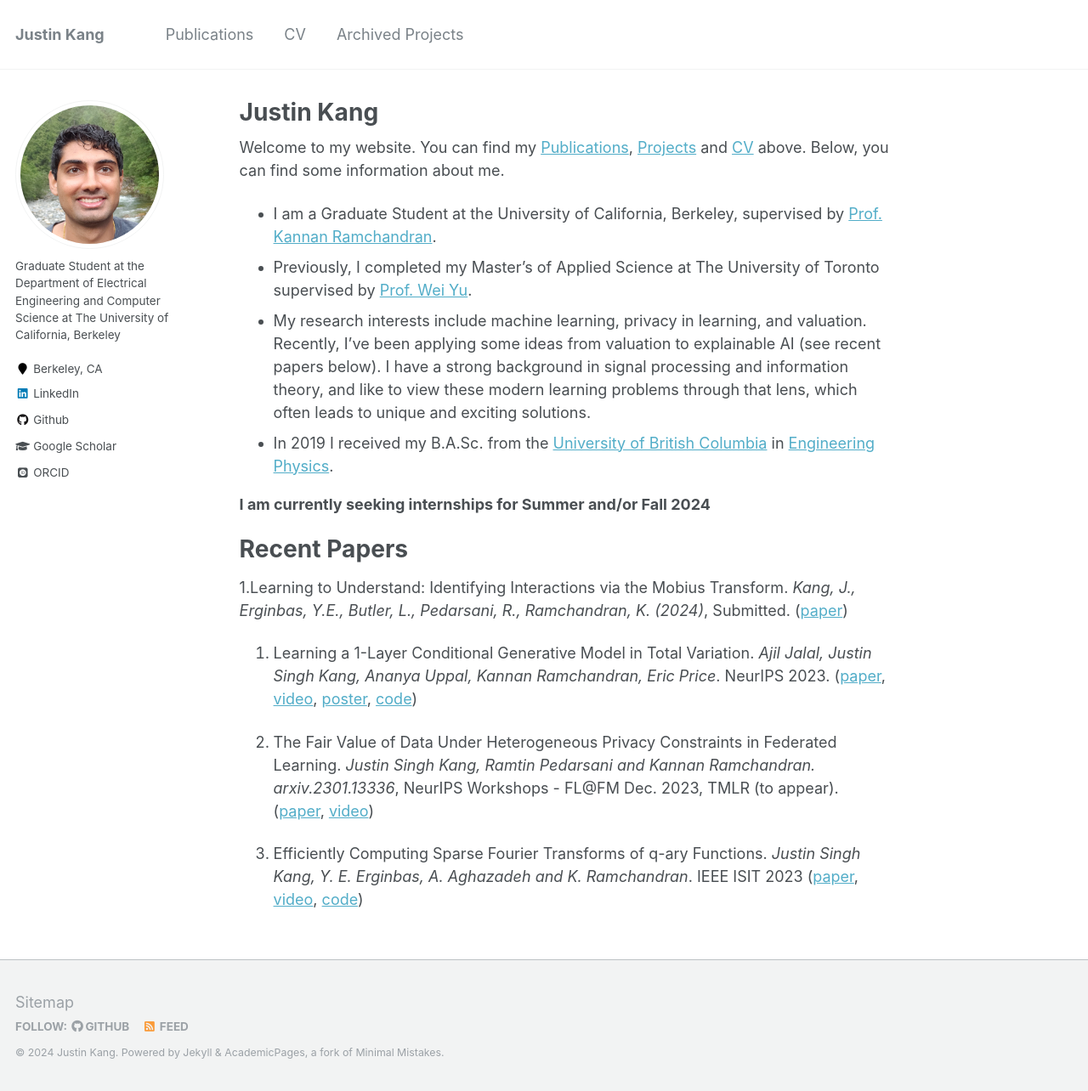
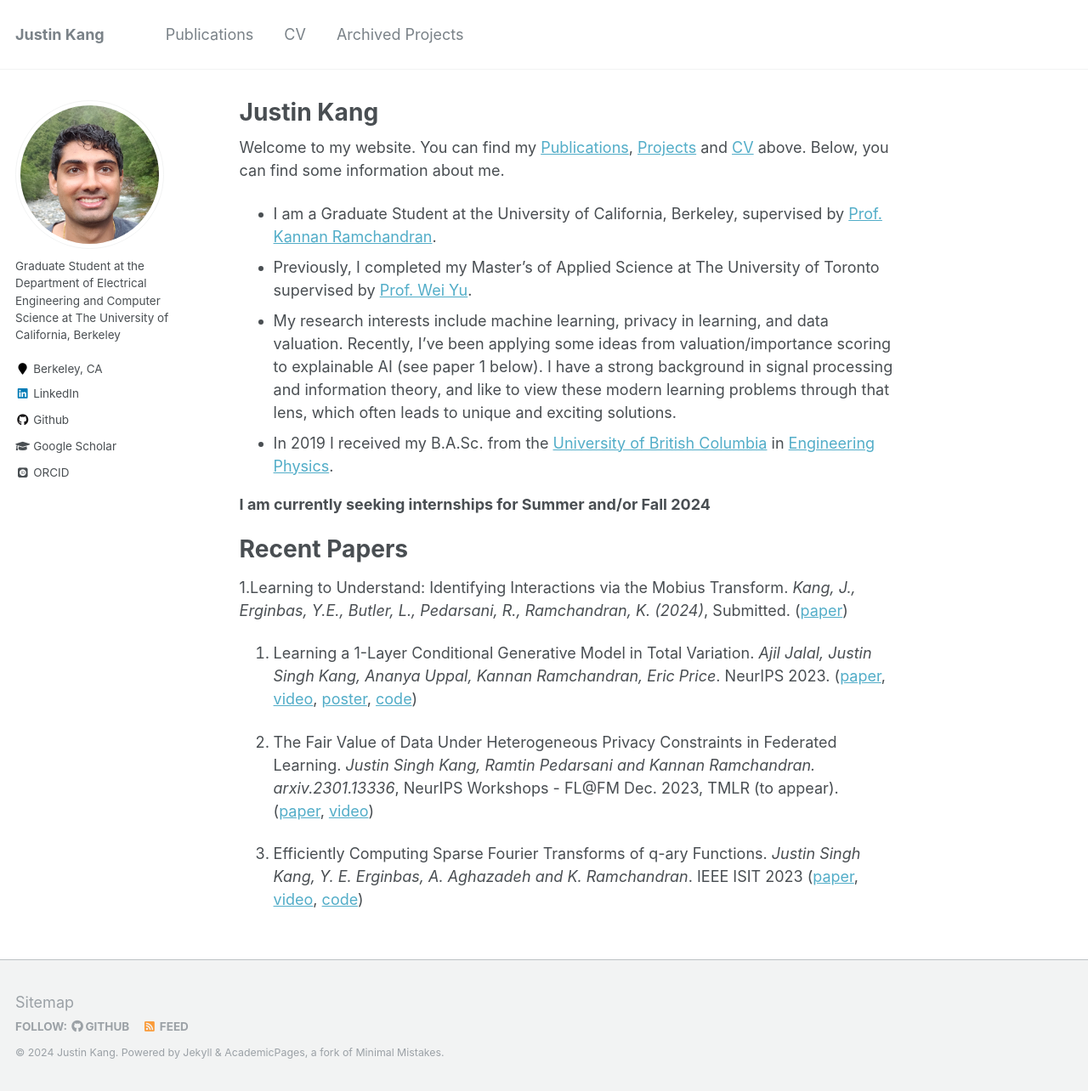
Before and after one commit to justinkang221/justinkang221.github.io, a Jekyll site: the page built from _pages/about.md, in a window 1280 px wide and 1284 px high. Shown: the whole window at 85% size. Built offline with Jekyll 4.4.1, drawn with Linux system fonts in a browser that asks for light colours; some web fonts are replaced.

Commit message:
updates to about page

```diff
--- a/_pages/about.md
+++ b/_pages/about.md
@@ -11,7 +11,7 @@ Welcome to my website. You can find my <a href='publications'>Publications</a>,
 
 * I am a Graduate Student at the University of California, Berkeley, supervised by <a href='https://people.eecs.berkeley.edu/~kannanr'>Prof. Kannan Ramchandran</a>.
 * Previously, I completed my Master's of Applied Science at The University of Toronto supervised by <a href='https://www.comm.utoronto.ca/~weiyu/'>Prof. Wei Yu</a>.
-* My research interests include machine learning, privacy in learning, and valuation. Recently, I've been applying some ideas from valuation to explainable AI (see recent papers below). I have a strong background in signal processing and information theory, and like to view these modern learning problems through that lens, which often leads to unique and exciting solutions.
+* My research interests include machine learning, privacy in learning, and data valuation. Recently, I've been applying some ideas from valuation/importance scoring to explainable AI (see paper 1 below). I have a strong background in signal processing and information theory, and like to view these modern learning problems through that lens, which often leads to unique and exciting solutions.
 * In 2019 I received my B.A.Sc. from the <a href='https://www.ubc.ca/'>University of British Columbia</a> in <a href="https://www.engphys.ubc.ca/">Engineering Physics</a>.
 
 **I am currently seeking internships for Summer and/or Fall 2024**
```
